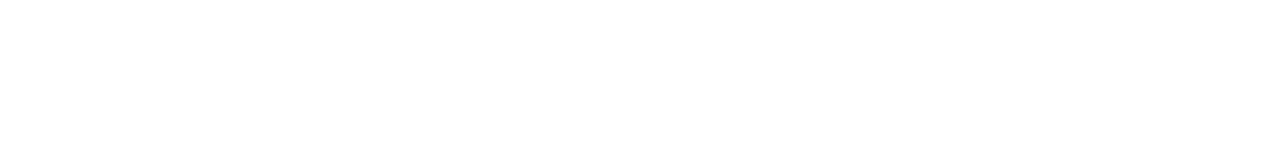
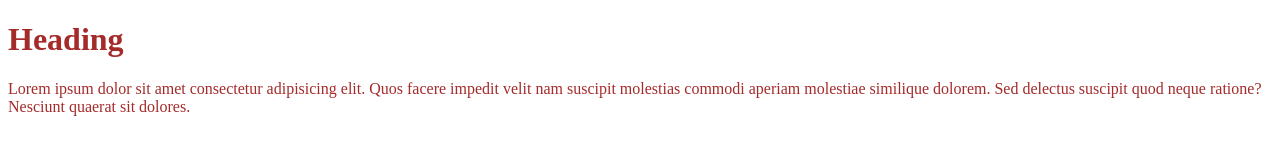
Before and after one commit to hussainhan007/First-repository, a plain HTML site: page index.html in a window 1280 px wide. Drawn offline with Linux system fonts and the light colour scheme.

Commit message:
css added

```diff
--- a/index.html
+++ b/index.html
@@ -4,8 +4,12 @@
     <meta charset="UTF-8">
     <meta name="viewport" content="width=device-width, initial-scale=1.0">
     <title>First Website</title>
+    <link rel="stylesheet" href="style.css">
 </head>
 <body>
-
+    <div>
+        <h1>Heading</h1>
+        <p>Lorem ipsum dolor sit amet consectetur adipisicing elit. Quos facere impedit velit nam suscipit molestias commodi aperiam molestiae similique dolorem. Sed delectus suscipit quod neque ratione? Nesciunt quaerat sit dolores.</p>
+    </div>
 </body>
 </html>
--- /dev/null
+++ b/style.css
@@ -0,0 +1,3 @@
+div{
+    color: brown;
+}
```
